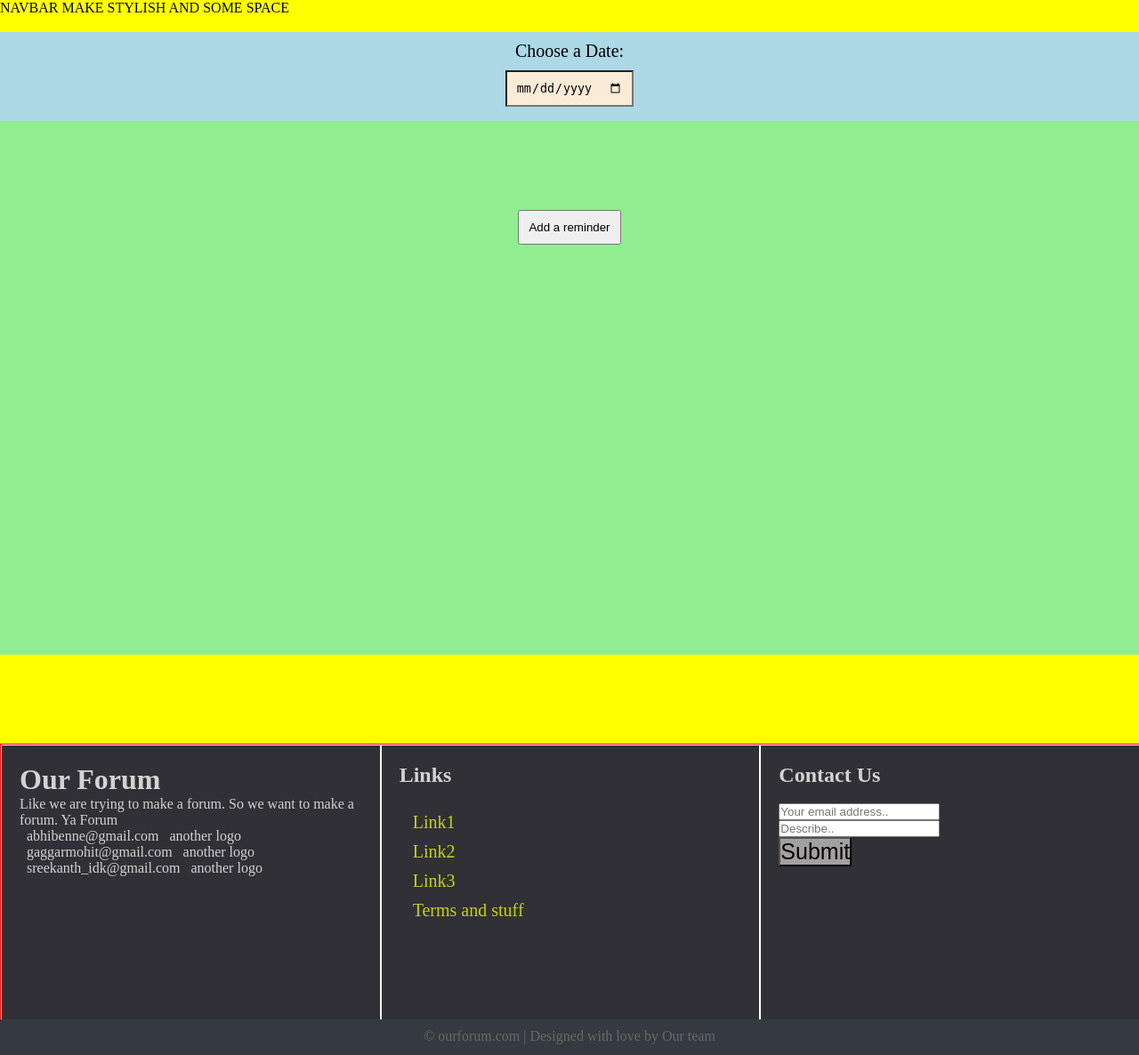
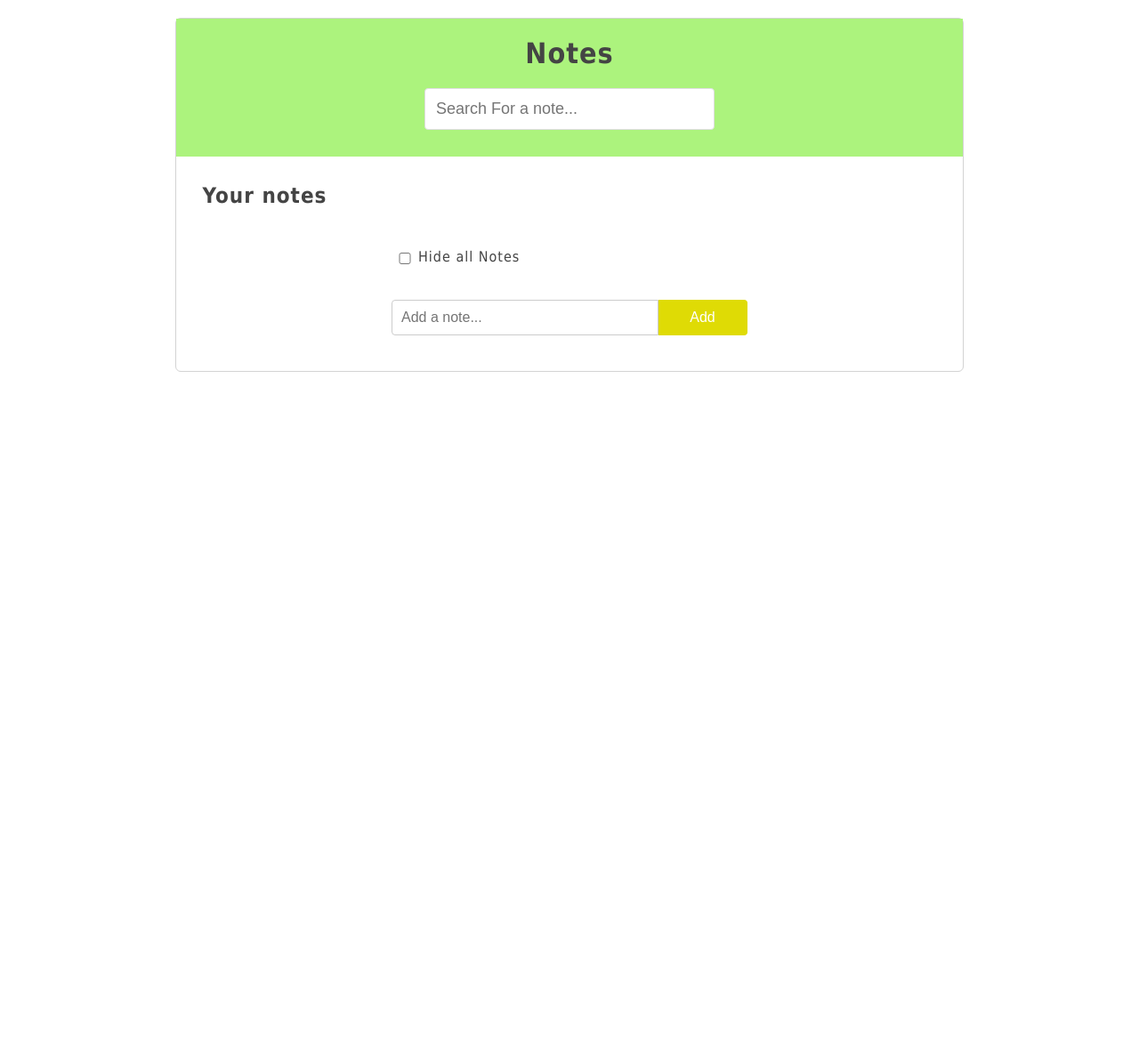
Before and after one commit to mohitgaggar/webTechProject, a PHP site: page /scheduleEvents.html in a window 1280 px wide. Shown: the whole page at 89% size. After the commit the page ends 418 px from the top, so only its background shows below. Run offline with PHP 8.4, Linux system fonts and the light colour scheme.

Commit message:
notes added

```diff
--- a/CSS/scheduleEvents.css
+++ b/CSS/scheduleEvents.css
@@ -1,226 +1,120 @@
- *{
-    padding: 0;
-    margin: 0;
+body{
+    font-family: Tahoma;
+    color: #444;
+    letter-spacing: 1px;
 }
 
-body{
-    background: yellow;
+#wrapp{
+    width: 70%;
+    max-width: 960px;
+    margin: 20px auto;
+    border-radius: 6px;
+   /* box-shadow: 0px 1px 6px rgba(0,0,0,0.2);
+    box-sizing: border-box;*/
+    padding: 0 0 20px;
+    /*overflow: hidden;*/
+    border: 1px solid lightgray;
 }
 
-header{
-    display: flex;
-    padding: 0px 0px 10px 10px;
-    border-bottom: 3px black solid;
-    margin-bottom: 0px;
-    background-image:linear-gradient(45deg,#a3acac 0%,#f4f8f8 100%);
+#page_top{
+    background: rgb(172, 243, 125) ;
+    padding: 10px 0;
 
 }
 
-header img{
-    height:80px ;
-    border-radius: 50%;
-    /* border: 1px red solid;  */
-
+#page_top h1, #page_top p{
+    width: 100%;
+    text-align: center;
+    margin: 10px 0;
 }
 
-header h1{
-
-    margin: 10px;
-    padding: 10px;
-    box-sizing: border-box;
-    border: 1px red solid;
+#page_top input{
+    width: 90%;
+    max-width: 300px;
+    margin: 20px auto;
+    display: block;
+    padding: 12px;
+    border: 1px solid #ddd;
+    border-radius: 4px;
+    font-size: 18px;
 }
 
-
-#nav-ki-id{
-
-}
-ul a{
-
-    color: rgb(198, 211, 12);
-    padding:5px 5px;
-    /* border: 1px; */
-    border-radius: 30%;
-    text-decoration: none;
-}
-.container{
-    padding: 0px 0px;
-
-}
-form{
-    margin-left: 0;
-}
-form button{
-    font-size: 25px;
-    background-color: rgb(163, 160, 160);
-}
-form button a{
-    text-decoration: none;
-    color:#ffffff;
+#task-list, #add-book, #tabbed-content{
+    margin: 30px;
 }
 
-#login
-{
-    height: 18cm;
-    background-color: rgb(194, 197, 187);
-
-
+#task-list ul, #tabbed-content ul{
+    list-style-type: none;
+    padding: 0;
 }
 
-#login form
-{
-    padding-left: 500px;
-    /* margin-left: 500px; */
-    padding-top:200px;
-    font-size: 25px;
+#task-list li{
+    padding: 20px;
+    border-left: 5px solid #ddd;
+    margin: 20px 10px;
 }
 
-#login form input
-{
-    height:5%;
-    width:40%;
-    margin-bottom: 30px ;
-    background-color: #686868;
-    color: #fff;
-    border: 0;
-    font-size: 25px;
+#task-list li:hover{
+    border-color: #dfdb05;
 }
 
-#login form button
-{
-    padding:5px;
-    /* margin:10px; */
+.delete{
+    float: right;
+    background: #dfdb05;
+    padding: 6px;
+    border-radius: 7px;
+    cursor: pointer;
+    color: white;
 }
 
-#register
-{
-    height: 18cm;
-    background-color: rgb(194, 197, 187);
-}
-#register form
-{
-    padding-left: 500px;
-    /* margin-left: 500px; */
-    padding-top:50px;
-    font-size: 25px;
-}
-#register form button
-{
-    padding:5px;
-    /* margin:10px; */
+.delete:hover{
+    background: rgb(103, 145, 5);
 }
 
-#register form input
-{
-    height:5%;
-    width:40%;
-    margin-bottom: 30px ;
-    background-color: #686868;
-    color: #fff;
-    border: 0;
-    font-size: 25px;
+#add-task{
+    width: 400px;
+    margin: auto;
 }
 
-.one form p{
-    font-size: 20px;
-    padding:10px;
-
+#add-task input{
+    display: block;
+    margin: 20px 0;
+    padding: 10px;
+    border: 1px solid #ccc;
+    font-size: 16px;
+    border-radius: 4px 0 0 4px;
+    box-sizing: border-box;
+    width: 300px;
+    float: left;
+    clear: both;
 }
 
-#profile-pic img
-{
-    height:160px;
-    width: 160px;
-    border-radius: 50%;
+#add-task button{
+    border: 1px solid #dfdb05;
+    background: #dfdb05;
+    padding: 10px 20px;
+    font-size: 16px;
+    display: inline-block;
+    margin: 0;
+    border-radius: 0 4px 4px 0;
+    cursor: pointer;
+    width: 100px;
+    float:left;
+    margin: 20px 0;
+    border-left: 0;
+    color: white;
 }
 
-#upload-pic
-{
-    font-size: 5px;
+#add-task:after{
+    content: '';
+    display: block;
+    clear: both;
 }
 
-ul a:hover{
-    background-color: aqua;
-    color:black;
-    background-image:linear-gradient(45deg,rgb(186, 219, 40) 0%,#07f8f8 100%);
-    padding:5px 5px;
-    /* border: 1px blue solid; */
-    border-radius: 10%;
-}
-nav{
-    display: block;
-    padding: 10px;
-    /* border: 2px red solid; */
+#add-task #hide{
+  width: 30px;
 }
 
-nav img{
-    height:30px ;
-    border-radius: 45%;
+#add-task label{
+  line-height: 50px;
 }
-
-ul{
-    list-style-type:none;
-    overflow: hidden;
-    font-size: 20px;
-}
-
-li{
-    /* float: left; */
-    margin:10px 10px;
-
-}
-
-
-html,body{
-    height:100%;
-    }
-.wrap{
-    min-height: 100%;
-    }
-.foot{
-    background: #303036;
-    color: #d3d3d3;
-    height: 350px;
-    position:relative;
-    }
-.foot .foot-bottom{
-    background: #343a40;
-    color: #686868;
-    height: 30px;
-    text-align:center;
-    width:100%;
-    position: absolute;
-    bottom: 0px;
-    padding-top: 10px;
-    }
-
-.foot .foot-cont .foot-sec{
-    flex:1;
-    border: 1px solid white;
-    padding:20px;
-    }
-.foot .foot-cont{
-    height:310px;
-    border:1px solid red;
-    display:flex;
-    width: 100%;
-    }
-.wrap .one
-    {
-    text-align: center;
-    height:100px;
-    background-color: lightblue;
-    padding-top:0px;
-    }
-.wrap .two button
-    {
-        margin-top: 100px;
-        padding: 10px;
-    }
-.wrap .two
-    {
-    text-align: center;
-    height:600px;
-    background-color: lightgreen;
-    /* padding-top:150px; */
-    }
--- a/scheduleEvents.html
+++ b/scheduleEvents.html
@@ -1,24 +1,39 @@
-<!-- <!DOCTYPE html> -->
+<!DOCTYPE html>
 <html>
   <head>
-	<title>Template</title>
+    <meta charset="utf-8">
+    <title>Add Notes</title>
 	<link rel="stylesheet" href="CSS/scheduleEvents.css">
 </head>
   <body>
-	<p>NAVBAR MAKE STYLISH AND SOME SPACE</p><br>
-	<div class="wrap">
-		<div class="one">
-			<form >
-				<p>Choose a Date:</p><input type="date" style="padding:10px;color: black;background-color: antiquewhite;" name="date">
-
+  	<div id="wrapp">
+	    <header>
+	    	<div id="page_top">
+	    		<h1 class="title">Notes</h1>
+          <!-- <p>Simple page to add tasks</p> -->
+          <form id="search-task">
+            <input type="text" id="search-inp" autocomplete="off" placeholder="Search For a note..." />
           </form>
 	    	</div>
-	<div class="two">
-		<button>Add a reminder</button>
+	    </header>
+	    <div id="task-list">
+	    	<h2 class="title-task">Your notes</h2>
+	    	<ol></ol>
+	    </div>
+	    <form id="add-task">
+        <input type="checkbox" id="hide" />
+        <label for="hide">Hide all Notes</label>
+			<input type="text" id="input-taskadd" autocomplete="off" placeholder="Add a note..." />
+			<br>
+	    	<button>Add</button>
+	    </form>
+    </div>
+	<script src="scheduleEvents.js"></script>
+  </body>
+</html>
+<!--
 
-	</div>
 
-	<script>
 let reminder=document.querySelector(".two");
 // let ev=document.addEventListener("ul");
 
@@ -37,59 +52,4 @@
 	}
 	// console.log( "remain "  + days + " to <b>" +date2 + "</b>");
 	// document.write( " d "+d+ "</b>");
-		}
-
-
-	</script>
-
-
-
-
-
-
-
-	</div>
-	<footer>
-		<div class="foot">
-			<div class="foot-cont">
-				<div class="foot-sec about">
-					<h1>Our Forum</h1>
-					<p>Like we are trying to make a forum. So we want to make a forum. Ya Forum</p>
-					<div class="con">
-
-					<span>&nbsp; abhibenne@gmail.com</span>
-					<span>&nbsp; another logo</span>
-					<br>
-					<span>&nbsp; gaggarmohit@gmail.com</span>
-					<span>&nbsp; another logo</span>
-					<br>
-					<span>&nbsp; sreekanth_idk@gmail.com</span>
-					<span>&nbsp; another logo</span>
-				</div>
-			</div>
-			<div class="foot-sec link">
-				<h2>Links</h2><br>
-				<ul>
-					<li><a href="#">Link1</a></li>
-					<li><a href="#">Link2</a></li>
-					<li><a href="#">Link3</a></li>
-					<li><a href="#">Terms and stuff</a></li>
-				</ul>
-			</div>
-			<div class="foot-sec contact">
-				<h2>Contact Us</h2>
-				<br>
-				<form>
-					<input type="email" name="mail" placeholder="Your email address.."></input><br>
-					<input type="text-area" name="ta" placeholder="Describe.."></input><br>
-					<button type="submit">Submit</button>
-				</form>
-			</div>
-		</div>
-		<div class="foot-bottom">
-			&copy; ourforum.com | Designed with love by Our team
-		</div>
-	</div>
-</footer>
-</body>
-</html>
+} -->
--- /dev/null
+++ b/scheduleEvents.js
@@ -0,0 +1,82 @@
+const list=document.querySelector('#task-list ol');
+
+
+
+
+
+let count=0;
+// delete notes
+list.addEventListener('click',function(e){
+    let li_list=document.querySelectorAll('#task-list ol li');
+    if(e.target.className=='delete')
+		{
+            const li=e.target.parentElement;
+            li.parentElement.removeChild(li);
+		}
+});
+
+
+// add notes
+const addForm= document.forms['add-task'];
+addForm.addEventListener('submit',function(e){
+	e.preventDefault();
+	const value=addForm.querySelector('input[type="text"]').value;
+	document.getElementById('input-taskadd').value='';
+	//creating stuff
+	const li=document.createElement('li');
+	const bn=document.createElement('span');
+	const dn=document.createElement('span');
+	// add content
+	bn.textContent=value;
+	dn.textContent='delete';
+	bn.classList.add('name');
+
+	dn.classList.add('delete');
+	li.appendChild(bn);
+	li.appendChild(dn);
+	list.appendChild(li);
+});
+
+
+
+
+// hide all notes
+const check=document.querySelector('#hide');
+hide.addEventListener("change",function(e){
+	if(check.checked)
+	{
+		list.style.display="none";
+	}
+	else
+	{
+		list.style.display="block";
+	}
+});
+
+//search for notes
+const searchb = document.forms['search-task'].querySelector('input');
+
+document.getElementById('search-inp').addEventListener('submit', function(e) {
+    e.preventDefault();
+}, false);
+
+searchb.addEventListener('keyup',function(e){
+	const term=e.target.value.toLowerCase();
+	e.preventDefault();
+	// console.log(term);
+	const tasks=list.getElementsByTagName('li');
+	// console.log(tasks);
+	Array.from(tasks).forEach(function(task){
+		const title= task.firstElementChild.textContent;
+		//console.log(title);
+		if(title.toLowerCase().indexOf(term)!=-1)
+		{
+			task.style.display='block';
+		}
+		else
+		{
+			task.style.display='none';
+		}
+	});
+
+});
--- a/task_adder.html
+++ b/task_adder.html
@@ -3,7 +3,7 @@
   <head>
     <meta charset="utf-8">
     <title>Task-Adder</title>
-	<link rel="stylesheet" href="task_add.css">
+	<link rel="stylesheet" href="CSS/task_add.css">
 	<!-- <script src="https://maxcdn.bootstrapcdn.com/bootstrap/4.3.1/js/bootstrap.min.js"></script>
 	<link rel="stylesheet" href="https://maxcdn.bootstrapcdn.com/bootstrap/4.3.1/css/bootstrap.min.css"> -->
 		<!-- Font Awesome -->
```
Also changed, not shown: CSS/task_add.css (added, +120 -0 lines), task_add.css (deleted, +0 -120 lines), Images/beach-boat-colorful-33545.jpg (added), Images/dustin-lee-jLwVAUtLOAQ-unsplash.jpg (added), Images/josh-withers-qEYXExZ5zGI-unsplash.jpg (added), Images/pexels-photo-531872.jpeg (renamed from pexels-photo-531872.jpeg), av1.jpg (deleted), av4.jpg (deleted), 8 other files. Lines whose indentation alone changed are shown as unchanged.
